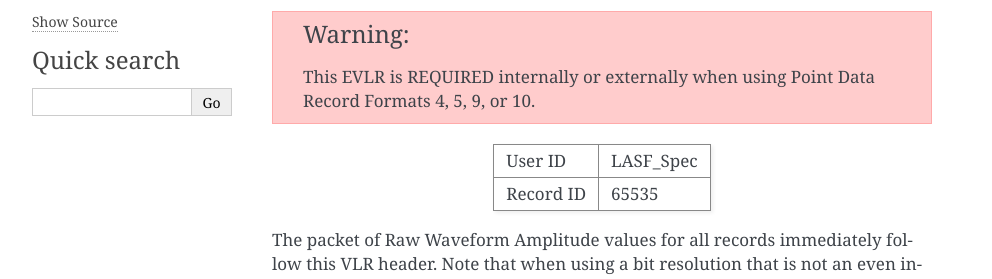
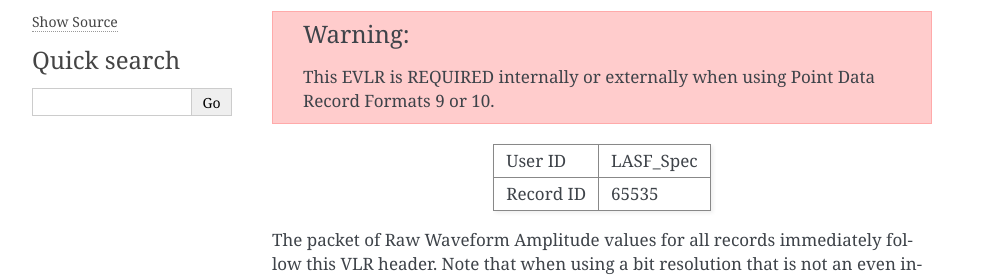
Before and after one commit to ASPRSorg/LAS, a Sphinx documentation site: the page built from source/05_defined_evlrs.txt, in a window 1280 px wide. Shown: the part 223-502 px from the top of the page, without its empty margins (148-1140 px from the left). Built offline with Sphinx 7.4.7, drawn with Linux system fonts in a browser that asks for light colours; the version number could not be read and is left out.

Commit message:
Removed refs to PDRF 4-5 from waveform sections. (#128, #131)

```diff
--- a/source/02.00_definition.txt
+++ b/source/02.00_definition.txt
@@ -35,7 +35,7 @@ to rewrite the entire file.
     +--------------------------------------------+
 
 
-A LAS file that contains point record types 4, 5, 9, or 10 could potentially
+A LAS file that contains point record types 9 or 10 could potentially
 contain one block of waveform data packets that is stored as the payload of any
 Extended Variable Length Record (EVLR). Unlike other EVLRs, the Waveform Data
 Packets (if stored internally to the file) have the offset to the storage
--- a/source/05_defined_evlrs.txt
+++ b/source/05_defined_evlrs.txt
@@ -13,7 +13,7 @@ Waveform Data Packets
 .. warning::
 
     This EVLR is REQUIRED internally or externally when using Point Data Record
-    Formats 4, 5, 9, or 10.
+    Formats 9 or 10.
 
 +-----------------+-----------------------------+
 | User ID         | LASF_Spec                   |
```
